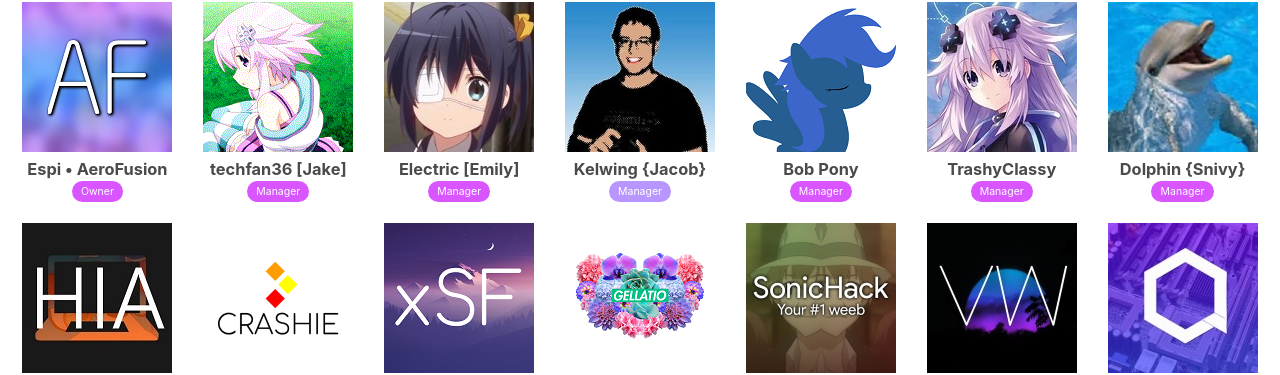
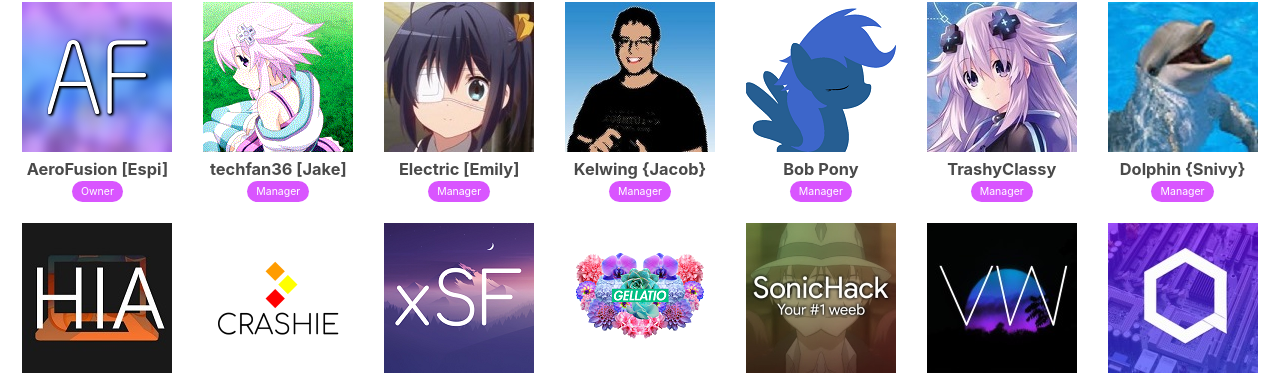
Before and after one commit to xwinbyte/NetskyWebsite, a Jekyll site: the page built from index.html, in a window 1280 px wide and 900 px high, scrolled down 614 px. Shown: the part 101-476 px from the top of the window. Built offline with Jekyll 4.4.1, drawn with Linux system fonts in a browser that asks for light colours; nearby versions of some CDN libraries.

Commit message:
i broke it

```diff
--- a/index.html
+++ b/index.html
@@ -19,7 +19,7 @@ layout: page
 			<div class="columns">
 				<div class="column">
 					<a href="https://aerofusion.net/" rel="noopener noreferrer" target="_blank"><img class="someone manager" src="/img/staff/aerofusion.png"></a>
-					<h3>Espi • AeroFusion</h3><span class="tag is-manager">Owner</span>
+					<h3>AeroFusion [Espi]</h3><span class="tag is-manager">Owner</span>
 				</div>
 				<div class="column">
 					<a href="https://techfanland.net" rel="noopener noreferrer" target="_blank"><img class="someone manager" src="/img/staff/jake.png"></a>
@@ -30,8 +30,8 @@ layout: page
 					<h3>Electric [Emily]</h3><span class="tag is-manager">Manager</span>
 				</div>
 					<div class="column">
-					<a href="https://www.youtube.com/user/KelwingTheDruid" rel="noopener noreferrer" target="_blank"><img class="someone headadmin" src="/img/staff/kelwing.jpg"></a>
-					<h3>Kelwing {Jacob}</h3><span class="tag is-headadmin">Manager</span>
+					<a href="https://www.youtube.com/user/KelwingTheDruid" rel="noopener noreferrer" target="_blank"><img class="someone manager" src="/img/staff/kelwing.jpg"></a>
+					<h3>Kelwing {Jacob}</h3><span class="tag is-manager">Manager</span>
 				</div>
 				<div class="column">
 					<a href="https://bobpony.org/" rel="noopener noreferrer" target="_blank"><img class="someone manager" src="/img/staff/bob.png"></a>
```
